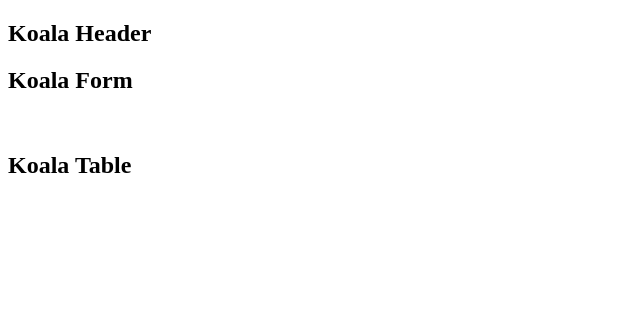
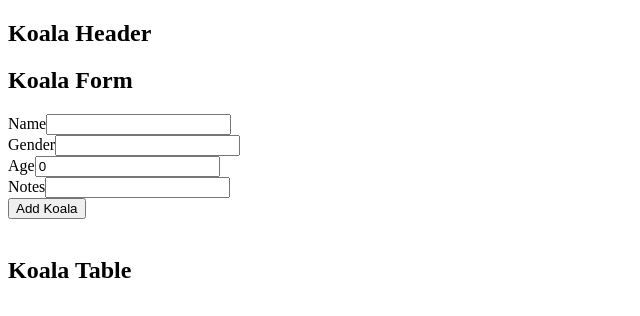
Before and after one commit to Eolson6/zaurak-koala-holla-the-noSQL, a React (Create React App) app: page / in a window 1280 px wide. Shown: the top 316 px of the page, without its empty margins (0-640 px from the left). Built offline with nearby package versions, Linux system fonts and the light colour scheme.

Commit message:
created form and button

```diff
--- a/src/components/Header/Header.js
+++ b/src/components/Header/Header.js
@@ -2,6 +2,8 @@ import React, { Component } from 'react';
 import { connect } from 'react-redux';
 
 class Header extends Component {
+
+
 
     render() {
         return (
--- a/src/components/KoalaForm/KoalaForm.js
+++ b/src/components/KoalaForm/KoalaForm.js
@@ -3,10 +3,74 @@ import { connect } from 'react-redux';
 
 class KoalaForm extends Component {
 
+    constructor(props) {
+        super(props);
+
+        this.initialState = {
+            name: '',
+            gender: '',
+            age: 0,
+            notes: '',
+
+        };
+        this.state = this.initialState;
+    }
+
+    handleChange = event => {
+        console.log('handle change', this.state);
+
+        const { name, value } = event.target;
+        this.setState({
+            [name]: value
+        });
+    }
+
+    createKoala = ()=> {
+        const action = {type:'ADD_KOALAS', payload: this.state};
+        this.props.dispatch(action);
+    }
+
     render() {
+
+        const {name, gender, age, notes} = this.state;
         return (
             <div>
                 <h2>Koala Form</h2>
+                <label>Name</label>
+                <input
+                    id="name"
+                    name="name"
+                    value={name}
+                    onChange={this.handleChange} />
+                <br></br>
+                <label>Gender</label>
+                <input
+                    id="gender"
+                    name="gender"
+                    value={gender}
+                    onChange={this.handleChange} />
+                <br></br>
+                <label>Age</label>
+
+                <input
+                    id="age"
+                    name='age'
+                    value={age}
+                    onChange={this.handleChange} />
+                <br></br>
+                <lable>Notes</lable>
+
+                <input
+                    id="notes"
+                    name="notes"
+                    value={notes}
+                    onChange={this.handleChange} />
+                <br></br>
+                <input
+                    type="submit"
+                    value="Add Koala"
+                    onClick={this.createKoala} />
+
             </div>
         )
     }
```
